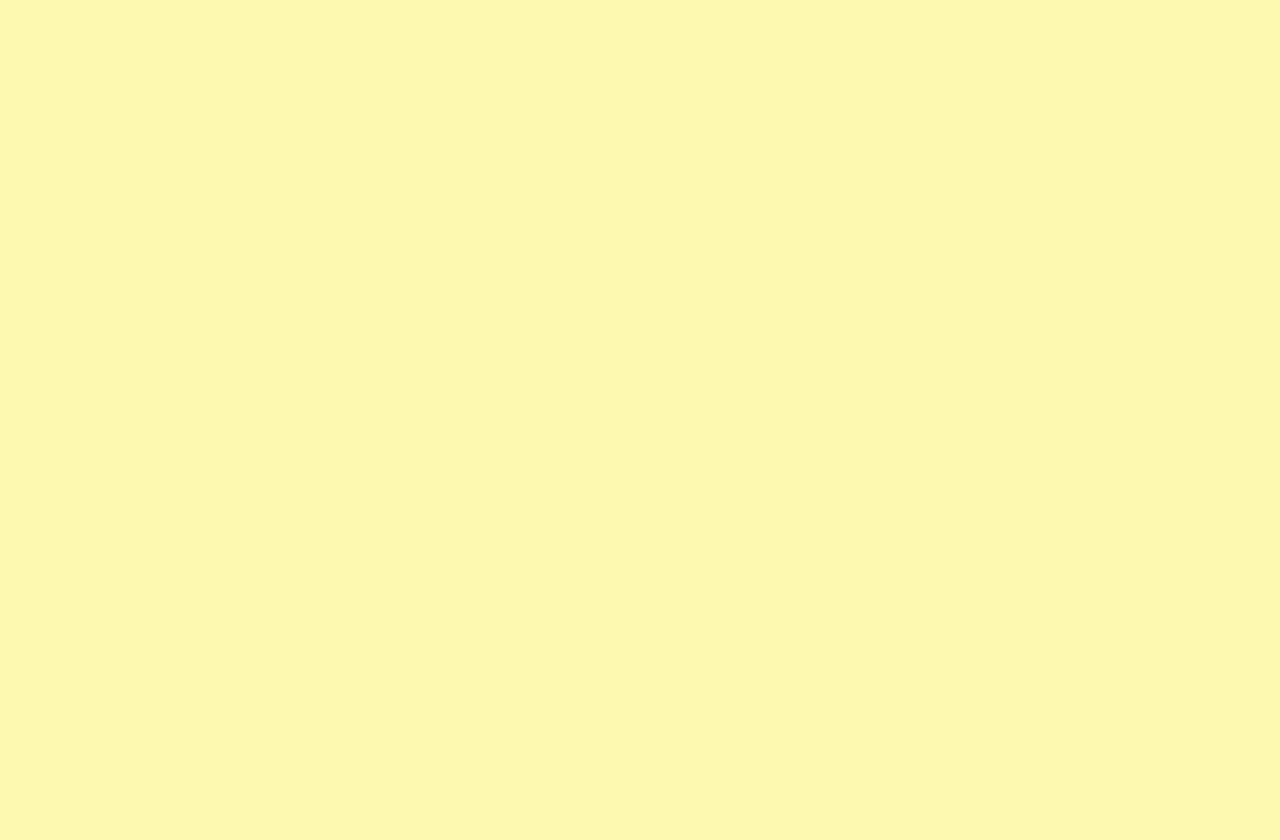
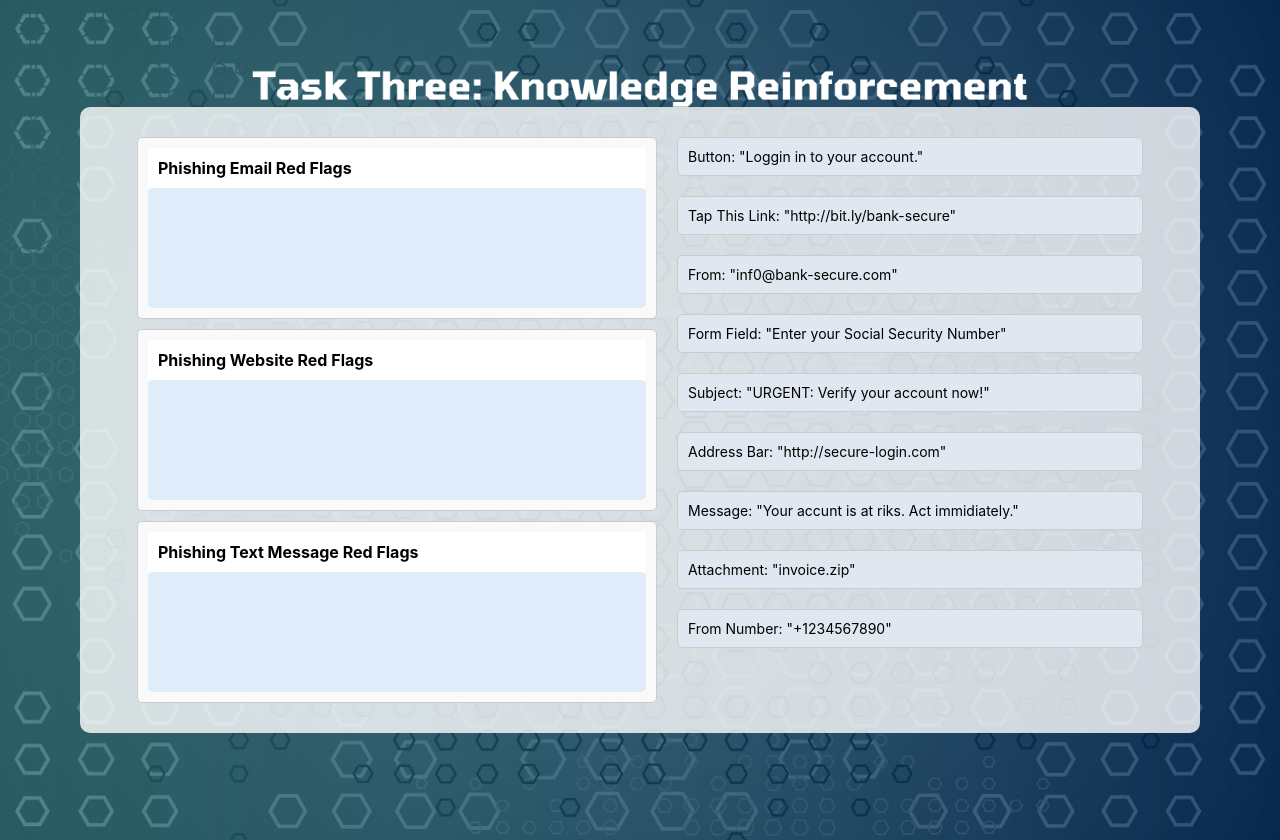
Before and after one commit to nikkifok/my-react-app, a React (Create React App) app: page /Quiz in a window 1280 px wide. Before the commit this address had no page. Before the commit the page ends 800 px from the top, so only its background shows below. Built offline with nearby package versions, Linux system fonts and the light colour scheme.

Commit message:
Added quiz

```diff
--- a/package.json
+++ b/package.json
@@ -9,17 +9,18 @@
     "cross-env": "^7.0.3",
     "gh-pages": "^6.1.1",
     "react": "^18.3.1",
+    "react-beautiful-dnd": "^13.1.1",
     "react-countdown-circle-timer": "^3.2.1",
+    "react-dnd": "^16.0.1",
+    "react-dnd-html5-backend": "^16.0.1",
     "react-dom": "^18.3.1",
     "react-router-dom": "^6.24.0",
     "react-scripts": "^5.0.1",
     "web-vitals": "^2.1.4"
   },
-
   "devDependencies": {
     "@babel/plugin-proposal-private-property-in-object": "^7.14.5"
   },
-
   "scripts": {
     "start": "react-scripts start",
     "build": "cross-env NODE_OPTIONS=--openssl-legacy-provider react-scripts build",
@@ -50,7 +51,6 @@
       "last 1 safari version"
     ]
   },
-
   "babel": {
     "presets": [
       "react-app"
--- a/src/App.js
+++ b/src/App.js
@@ -7,7 +7,7 @@ import PostTest from "./PostTest";
 import { TestCompletionProvider, TestCompletionContext } from './TestCompletionContext';
 import Email from "./Email";
 import Text from "./Text";
-
+import Quiz from "./Quiz";
 
 function App() {
   return (
@@ -20,6 +20,7 @@ function App() {
           <Route path="/PostTest" element={<PostTest />} />
           <Route path="/Email" element={<Email />} />
           <Route path="/Text" element={<Text />} />
+          <Route path="/Quiz" element={<Quiz />} />
         </Routes>
       </Router>
     </TestCompletionProvider>
--- /dev/null
+++ b/src/Quiz.css
@@ -0,0 +1,79 @@
+.quiz-container {
+    background-image: url(/public/assets/BGP_8TQuiz1.png);
+    background-size: cover;
+    background-position: center;
+    background-attachment: fixed; /* Keeps the background image fixed */
+    padding: 20px;
+    box-shadow: 0 4px 8px rgba(0, 0, 0, 0.2);
+    display: flex;
+    justify-content: center; /* Centers the quiz horizontally */
+    align-items: center; /* Centers the quiz vertically */
+    height: 100vh; /* Ensures the container takes the full height of the viewport */
+}
+
+.quiz {
+    display: flex;
+    justify-content: center;
+    background: rgba(255, 255, 255, 0.8); /* Slightly transparent background for readability */
+    border-radius: 10px;
+    padding: 20px; /* Increased padding for more space */
+    width: 1080px;
+    margin: auto;
+}
+
+.categories {
+    width: 50%; /* Increased width for categories */
+}
+
+.items {
+    width: 45%;
+    display: flex;
+    flex-direction: column;
+}
+
+.category, .item {
+    border: 1px solid #ccc;
+    padding: 10px;
+    margin: 10px;
+    background-color: #f9f9f9;
+    cursor: move;
+    border-radius: 5px;
+}
+
+.category {
+    min-height: 150px; /* Increased height for drop zones */
+    position: relative;
+    display: flex;
+    flex-direction: column;
+}
+
+.category h3 {
+    margin: 0;
+    font-weight: bold;
+    font-size: 16px;
+    position: sticky;
+    top: 0;
+    background: rgba(255, 255, 255, 0.9); /* Sticky title with background */
+    padding: 10px; /* Padding for title */
+    z-index: 1; /* Ensure title stays above other elements */
+}
+
+.item {
+    background-color: #e1e7f0;
+    font-weight: normal; /* Ensure items are not bold */
+    font-size: 14px;
+}
+
+.dropzone {
+    flex-grow: 1; /* Allow the dropzone to take up remaining space */
+    min-height: 100px; /* Increased height for drop zones */
+    background-color: rgba(0, 123, 255, 0.1); /* Light blue background for drop zones */
+    border: 2px #007bff; /* Dashed border for drop zones */
+    border-radius: 5px;
+    padding: 10px; /* Padding for drop zones */
+    transition: background-color 0.3s; /* Smooth transition for background color */
+}
+
+.dropzone:hover {
+    background-color: rgba(0, 123, 255, 0.2); /* Darker background on hover */
+}
--- /dev/null
+++ b/src/Quiz.js
@@ -0,0 +1,126 @@
+// Quiz.js
+
+import React, { useState } from 'react';
+import { useNavigate, useLocation } from 'react-router-dom';
+import Popup from "./Popup";
+import './Quiz.css';
+
+//Function to shuffle the array
+    const shuffleArray = (array) => {
+        for (let i = array.length - 1; i > 0; i--) {
+            const j = Math.floor(Math.random() * (i + 1));
+            [array[i], array[j]] = [array[j], array[i]];
+        }
+        return array;
+    };
+
+    const Quiz = () => {
+        const [showEndPopup, setShowEndPopup] = useState(false);
+        const navigate = useNavigate();
+
+        const [categories] = useState([
+            { id: 'email-red-flags', name: 'Phishing Email Red Flags' },
+            { id: 'website-red-flags', name: 'Phishing Website Red Flags' },
+            { id: 'text-red-flags', name: 'Phishing Text Message Red Flags' },
+        ]);
+
+        const [items] = useState(() =>
+            shuffleArray([
+                // Email Red Flags
+                { id: 'item1', content: 'From: "inf0@bank-secure.com"', category: 'email-red-flags' },
+                { id: 'item2', content: 'Subject: "URGENT: Verify your account now!"', category: 'email-red-flags' },
+                { id: 'item4', content: 'Attachment: "invoice.zip"', category: 'email-red-flags' },
+                // Website Red Flags
+                { id: 'item5', content: 'Address Bar: "http://secure-login.com"', category: 'website-red-flags' },
+                { id: 'item6', content: 'Form Field: "Enter your Social Security Number"', category: 'website-red-flags' },
+                { id: 'item7', content: 'Button: "Loggin in to your account."', category: 'website-red-flags' },
+                // Text Message Red Flags
+                { id: 'item8', content: 'From Number: "+1234567890"', category: 'text-red-flags' },
+                { id: 'item9', content: 'Tap This Link: "http://bit.ly/bank-secure"', category: 'text-red-flags' },
+                { id: 'item10', content: 'Message: "Your accunt is at riks. Act immidiately."', category: 'text-red-flags' },
+            ])
+        );
+
+        const [completedItems, setCompletedItems] = useState([]);
+
+        const onDragStart = (e, id) => {
+            e.dataTransfer.setData('text/plain', id);
+        };
+
+        const onDragOver = (e) => {
+            e.preventDefault();
+        };
+
+        const onDrop = (e, category) => {
+            e.preventDefault();
+            const id = e.dataTransfer.getData('text');
+            const item = items.find(item => item.id === id);
+
+            if (item.category === category) {
+            const dropzone = e.target.closest('.dropzone');
+            const draggableElement = document.getElementById(id);
+            if (dropzone) {
+                dropzone.appendChild(draggableElement);
+                setCompletedItems(prev => [...prev, item]);
+
+                if (completedItems.length + 1 === items.length) {
+                    setShowEndPopup(true);
+                }
+            } else {
+                alert('Please drop your answers in the designated area.');
+            }
+        } else {
+            alert('Incorrect category! Please try again.');
+        }
+    };
+
+        const handleCloseEndPopup = () => {
+            setShowEndPopup(false);
+            navigate("/end?scene=0", { replace: true});
+
+        };
+
+    return (
+        <div className="quiz-container">
+        <div className="quiz">
+            <div className="categories">
+                {categories.map((category) => (
+                    <div
+                        key={category.id}
+                        id={category.id}
+                        className="category"
+                        onDragOver={onDragOver}
+                        onDrop={(e) => onDrop(e, category.id)}
+                    >
+                        <h3>{category.name}</h3>
+                        <div className="dropzone"></div>
+                    </div>
+                ))}
+            </div>
+            <div className="items">
+                {items.map((item) => (
+                    <div
+                        key={item.id}
+                        id={item.id}
+                        className="item"
+                        draggable="true"
+                        onDragStart={(e) => onDragStart(e, item.id)}
+                    >
+                        {item.content}
+                    </div>
+                ))}
+            </div>
+        </div>
+
+        {showEndPopup && (
+            <Popup
+                message="Well done. You've successfully completed Task Three!"
+                onClose={handleCloseEndPopup}
+            />
+        )}
+    </div>
+  );
+};
+
+
+export default Quiz;
--- a/src/Text.js
+++ b/src/Text.js
@@ -61,8 +61,7 @@ function Text() {
     const [key, setKey] = useState(0); // To reset the timer
     const [showEndPopup, setShowEndPopup] = useState(false);
     const [showQuizPopup, setShowQuizPopup] = useState(false);
-
-
+    const [items, setItems] = useState(texts);
 
     useEffect(() => {
         const query = new URLSearchParams(location.search);
@@ -103,7 +102,7 @@ function Text() {
 
     const openRulebookPopup = () => {
         setShowRulebookPopup(true);
-    }
+    };
 
     const closeRulebookPopup = () => {
         setShowRulebookPopup(false);
@@ -140,7 +139,7 @@ function Text() {
 
     const handleCloseQuizPopup = () => {
         setShowQuizPopup(false);
-        navigate("/quiz?scene=4", { replace: true});
+        navigate("/quiz?scene=0", { replace: true});
     };
 
     const isFirstScene = currentScene === 0;
@@ -258,9 +257,7 @@ function Text() {
                 <Rulebook />
             </Modal>
         </div>
-
-
-    )
+    );
 }
 
 
```
Also changed, not shown: src/Draggable.js (added, +31 -0 lines), src/Droppable.js (added, +28 -0 lines), public/assets/BGP_8TQuiz1.png (added), 1 other file (tests, documents, lock files or other folders).
